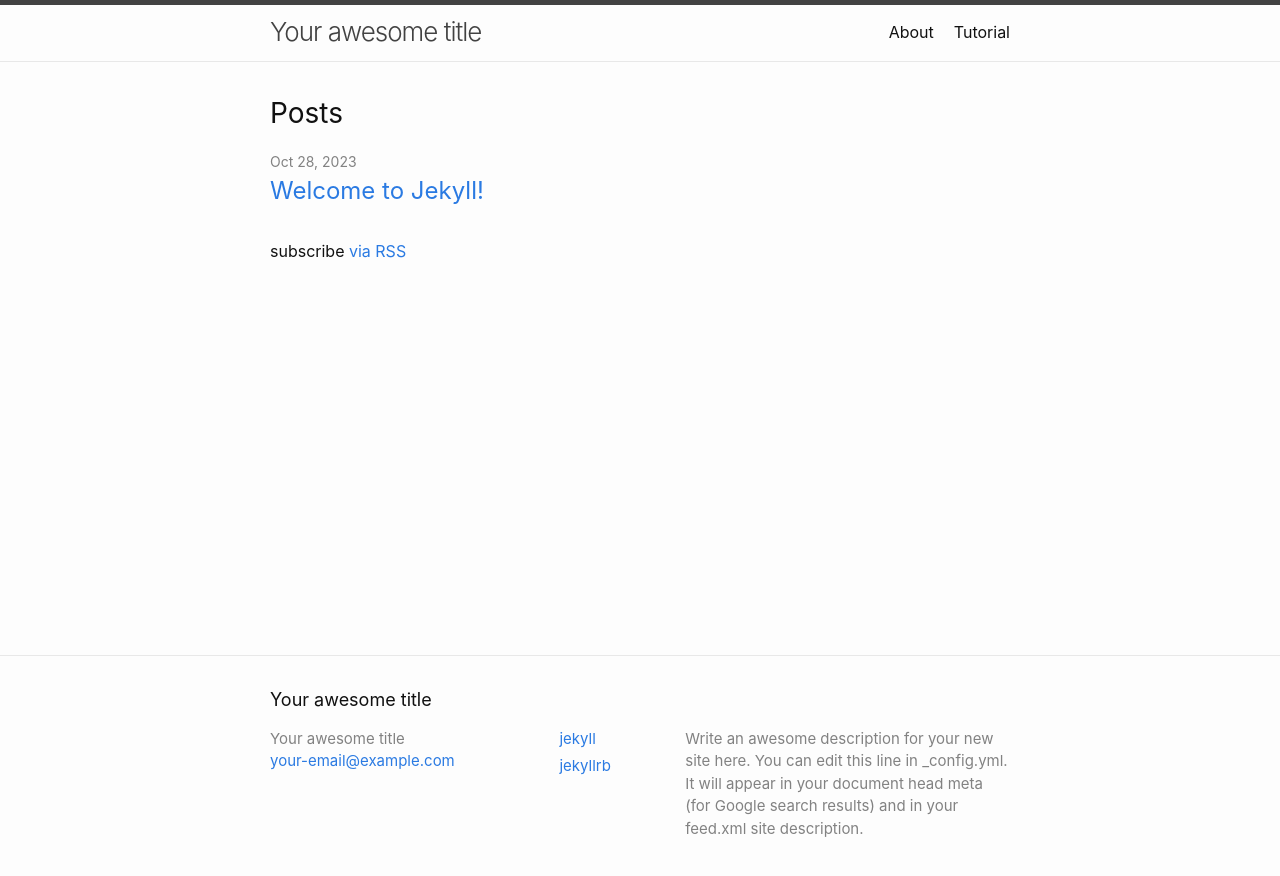
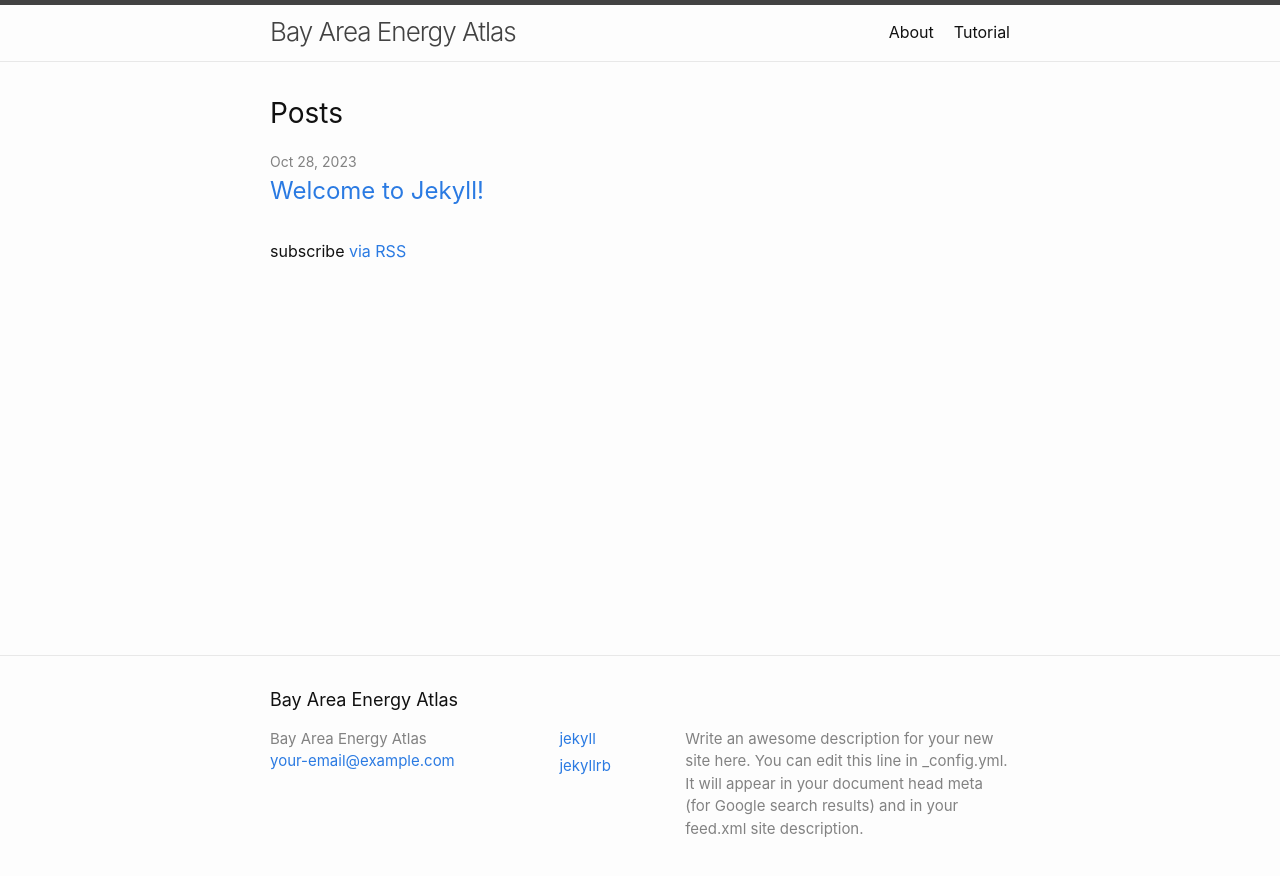
Before and after one commit to uclaioes/bayren-atlas, a Jekyll site: the page built from index.md, in a window 1280 px wide. Shown: the top 876 px of the page. Built offline with Jekyll 4.4.1, drawn with Linux system fonts in a browser that asks for light colours.

Commit message:
Update site title

```diff
--- a/_config.yml
+++ b/_config.yml
@@ -13,7 +13,7 @@
 # you will see them accessed via {{ site.title }}, {{ site.email }}, and so on.
 # You can create any custom variable you would like, and they will be accessible
 # in the templates via {{ site.myvariable }}.
-title: Your awesome title
+title: Bay Area Energy Atlas
 email: your-email@example.com
 description: >- # this means to ignore newlines until "baseurl:"
   Write an awesome description for your new site here. You can edit this
```
